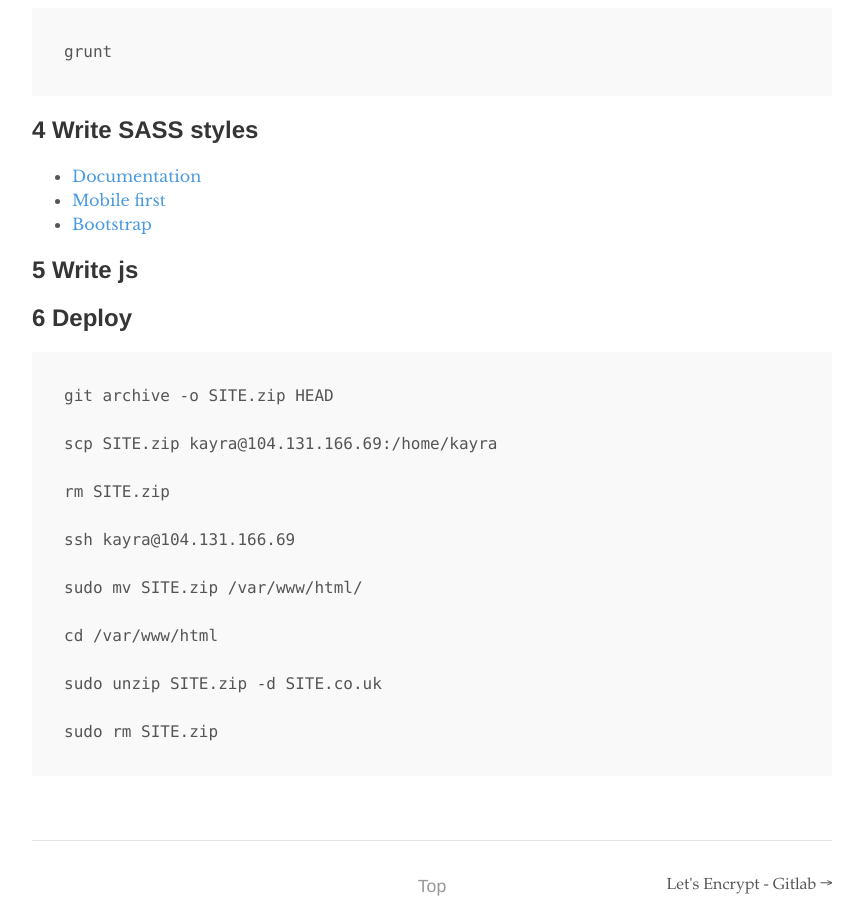
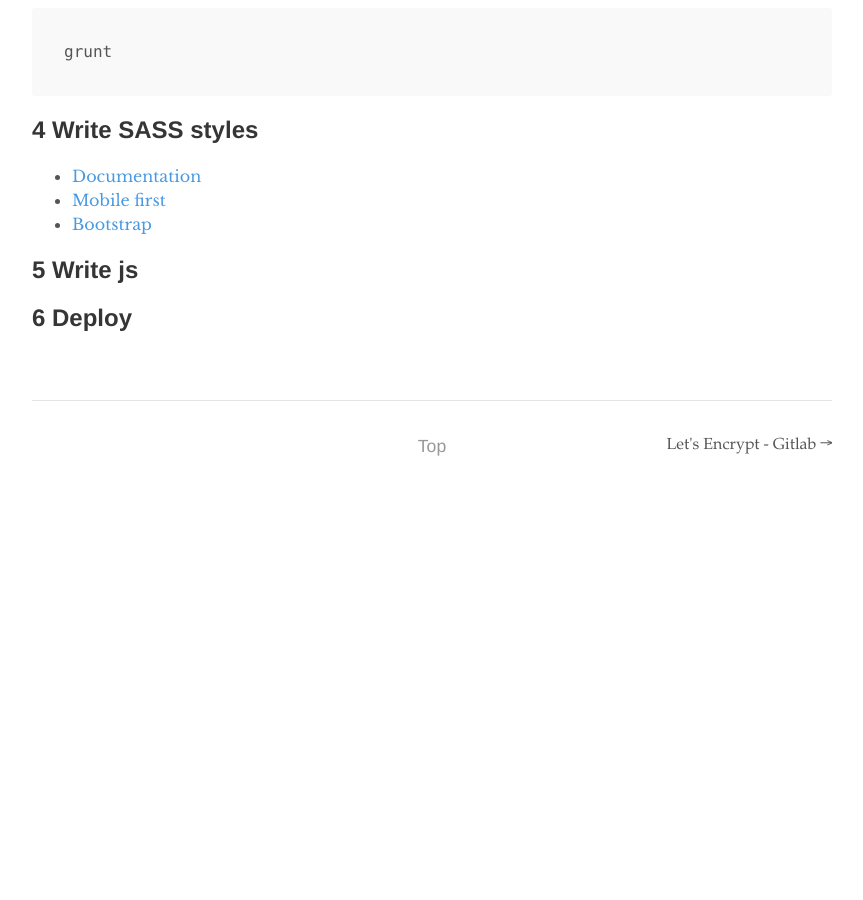
Before and after one commit to RobertDickens/dinkers.github.io, a Jekyll site: the page built from _static-sites/workflow.md, in a window 1280 px wide and 900 px high, scrolled down 1415 px. Shown: the whole window, without its empty margins (208-1071 px from the left). Built offline with Jekyll 4.4.1, drawn with Linux system fonts in a browser that asks for light colours; some web fonts are replaced; after the commit the page ends 1875 px from its top, so only the background shows below that.

Commit message:
Clean up

```diff
--- a/_python/index.html
+++ b/_python/index.html
@@ -14,7 +13,7 @@ permalink: /:collection/index.html
 <div class="catalogue">
 
   {% for post in site.python %}
-    {% if post.title != "Python" %}
+    {% if post.title != "Index" %}
 
       <a href="{{ post.url | prepend: site.baseurl }}" class="catalogue-item">
         <div>
--- a/_static-sites/index.html
+++ b/_static-sites/index.html
@@ -14,7 +13,7 @@ permalink: /:collection/index.html
 <div class="catalogue">
 
   {% for post in site.static-sites %}
-    {% if post.title != "Static Sites" %}
+    {% if post.title != "Index" %}
 
       <a href="{{ post.url | prepend: site.baseurl }}" class="catalogue-item">
         <div>
--- a/_static-sites/workflow.md
+++ b/_static-sites/workflow.md
@@ -56,19 +56,3 @@ Include links to CDN in the head of the document:
 ## 5 Write js
 
 ## 6 Deploy
-
-	git archive -o SITE.zip HEAD
-
-	scp SITE.zip kayra@104.131.166.69:/home/kayra
-
-	rm SITE.zip
-
-	ssh kayra@104.131.166.69
-
-	sudo mv SITE.zip /var/www/html/
-
-	cd /var/www/html
-
-	sudo unzip SITE.zip -d SITE.co.uk
-
-	sudo rm SITE.zip
```
Also changed, not shown: other parts of _python/index.html (+0 -1 lines), other parts of _static-sites/index.html (+0 -1 lines).
